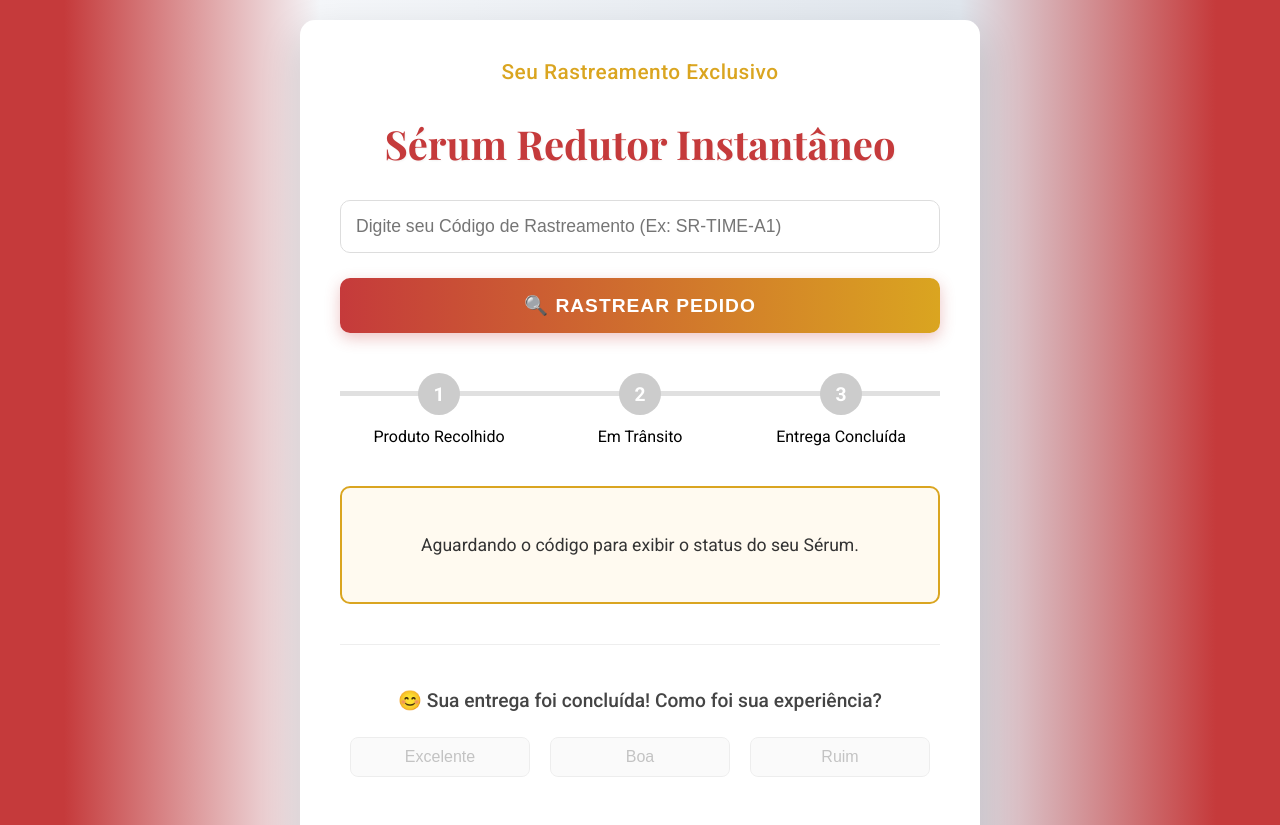
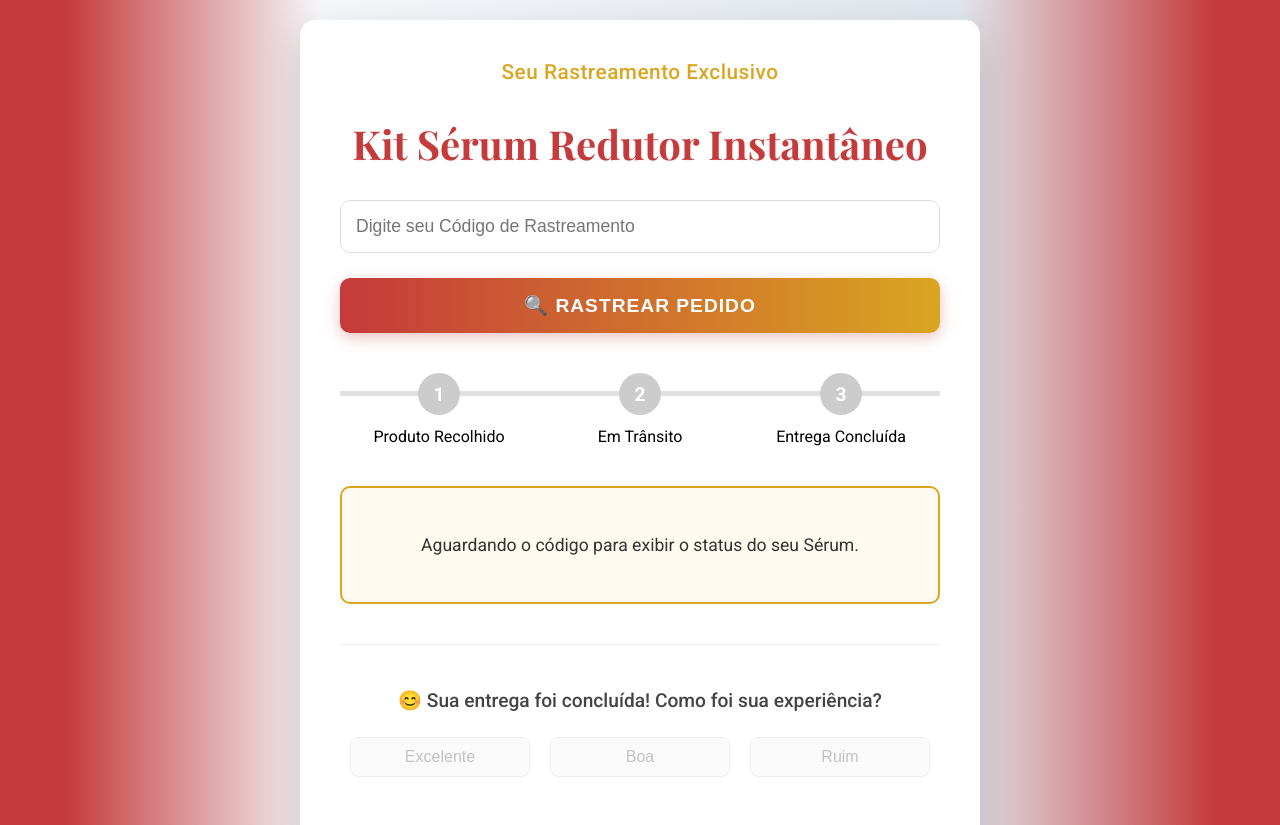
Before and after one commit to siteoficial-url/Rastreamento-KitsSerum, a plain HTML site: page index.html in a window 1280 px wide. Shown: the top 825 px of the page. Drawn offline with nearby package versions, Linux system fonts and the light colour scheme.

Commit message:
Update index.html

```diff
--- a/index.html
+++ b/index.html
@@ -275,10 +275,10 @@
 
 <div class="container">
     <div class="product-logo">Seu Rastreamento Exclusivo</div>
-    <h2>Sérum Redutor Instantâneo</h2>
+    <h2>Kit Sérum Redutor Instantâneo</h2>
 
     <form class="tracking-form" onsubmit="return rastrearPedido(event)">
-        <input type="text" id="tracking-code" name="tracking-code" placeholder="Digite seu Código de Rastreamento (Ex: SR-TIME-A1)" required>
+        <input type="text" id="tracking-code" name="tracking-code" placeholder="Digite seu Código de Rastreamento" required>
         <button type="submit">🔍 RASTREAR PEDIDO</button>
     </form>
 
@@ -486,4 +486,5 @@
 
 </script>
 </body>
+
 </html>
```
